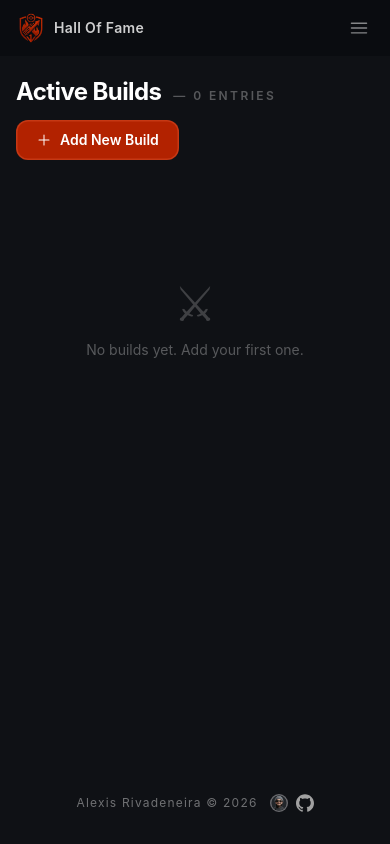
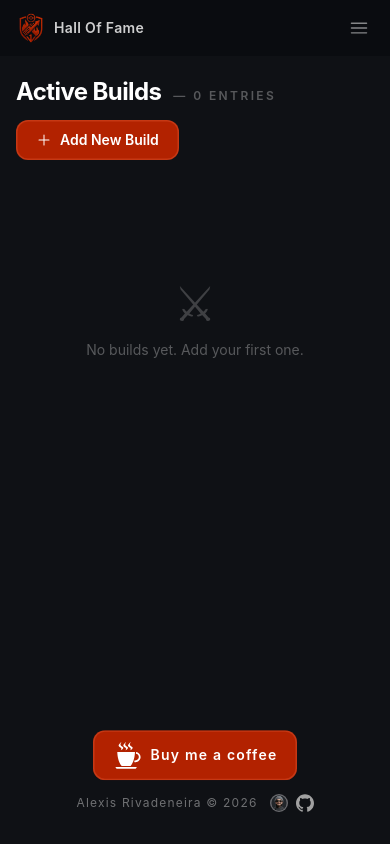
Before and after one commit to alexisriva/hall-of-fame, a React (Vite) app: page /builds in a window 390 px wide. Built offline with nearby package versions, Linux system fonts and the light colour scheme.

Commit message:
feat: add CoffeeButton component and integrate into sidebar and footer layouts

```diff
--- /dev/null
+++ b/src/components/atoms/CoffeeButton.tsx
@@ -0,0 +1,37 @@
+import type { FC, CSSProperties } from "react";
+import { GiCoffeeCup } from "react-icons/gi";
+
+interface Props {
+  className?: string;
+  style?: CSSProperties;
+}
+
+const CoffeeButton: FC<Props> = ({ className, style }: Props) => {
+  const base =
+    "inline-flex items-center justify-center gap-2 rounded-xl font-semibold text-sm transition-all duration-300 cursor-pointer select-none disabled:opacity-50 disabled:cursor-not-allowed";
+
+  const spring = "hover:scale-[1.03] active:scale-[0.97]";
+  const _style = {
+    ...style,
+    transition:
+      "transform 0.3s cubic-bezier(0.34, 1.56, 0.64, 1), opacity 0.2s ease",
+  };
+
+  const primary =
+    "bg-[#b22200] text-white px-5 py-2.5 shadow-[0_0_0_1.5px_rgba(255,120,80,0.25)_inset] hover:bg-[#c82500]";
+
+  return (
+    <a
+      style={_style}
+      className={[base, spring, primary, className, "animate-bounce"].join(" ")}
+      href="https://ppls.me/kqvTswZRmfMxGKbtqa4V0w"
+      target="_blank"
+      rel="noopener noreferrer"
+    >
+      <GiCoffeeCup size={30} />
+      Buy me a coffee
+    </a>
+  );
+};
+
+export default CoffeeButton;
--- /dev/null
+++ b/src/components/organisms/Footer.tsx
@@ -0,0 +1,42 @@
+import { SiGithub } from "react-icons/si";
+import avatar from "../../assets/avatar.png";
+import CoffeeButton from "../atoms/CoffeeButton";
+
+const Footer = () => (
+  <footer className="flex flex-col items-center gap-3 text-xs py-8 tracking-widest text-white z-10">
+    <div className="md:hidden">
+      <CoffeeButton className="animate-bounce" />
+    </div>
+    <div className="flex justify-center gap-3 items-center">
+      <p className="opacity-40">
+        Alexis Rivadeneira © {new Date().getFullYear()}
+      </p>
+      <div className="flex gap-2">
+        <a
+          href="https://alexisrivadeneira.com"
+          target="_blank"
+          rel="noopener noreferrer"
+          className="hover:scale-110 transition-colors text-sm font-medium uppercase tracking-wider flex items-center gap-2"
+        >
+          <img
+            src={avatar}
+            alt="Alexis Rivadeneira"
+            title="Alexis Rivadeneira"
+            style={{ width: 18, height: 18 }}
+            className="rounded-full"
+          />
+        </a>
+        <a
+          href="https://github.com/alexisriva/hall-of-fame"
+          target="_blank"
+          rel="noopener noreferrer"
+          className="text-neutral-400 hover:text-white hover:scale-110 transition-colors text-sm font-medium uppercase tracking-wider flex items-center gap-2 cursor-pointer"
+        >
+          <SiGithub size={18} />
+        </a>
+      </div>
+    </div>
+  </footer>
+);
+
+export default Footer;
--- a/src/components/organisms/Sidebar.tsx
+++ b/src/components/organisms/Sidebar.tsx
@@ -1,4 +1,4 @@
-import { useState, type FC } from "react";
+import { useState, useEffect, type FC } from "react";
 import { useLocation, useNavigate } from "react-router-dom";
 import {
   HiOutlineSquare3Stack3D,
@@ -7,6 +7,7 @@ import {
 } from "react-icons/hi2";
 import { TbTriangleSquareCircle } from "react-icons/tb";
 import { SlTrophy } from "react-icons/sl";
+import CoffeeButton from "../atoms/CoffeeButton";
 import Tile from "../molecules/Tile";
 import pokeball from "../../assets/pokeball.png";
 
@@ -32,6 +33,16 @@ const Sidebar: FC = () => {
   const location = useLocation();
   const navigate = useNavigate();
   const [collapsed, setCollapsed] = useState(false);
+  const [showCoffee, setShowCoffee] = useState(true);
+
+  useEffect(() => {
+    if (collapsed) {
+      setShowCoffee(false);
+    } else {
+      const t = setTimeout(() => setShowCoffee(true), 120);
+      return () => clearTimeout(t);
+    }
+  }, [collapsed]);
 
   return (
     <aside
@@ -58,7 +69,7 @@ const Sidebar: FC = () => {
           className="flex gap-0.5 items-center text-white/25 text-xs mt-0.5 transition-opacity duration-100 whitespace-nowrap"
           style={{
             opacity: collapsed ? 0 : 1,
-            transitionDelay: collapsed ? "0ms" : "150ms",
+            transitionDelay: collapsed ? "0ms" : "120ms",
           }}
         >
           <img src={pokeball} width={18} alt="Logo" className="shrink-0" />
@@ -81,9 +92,11 @@ const Sidebar: FC = () => {
       </nav>
 
       {/* Toggle */}
+      <div className="mt-auto flex flex-col gap-3">
+        {showCoffee && <CoffeeButton />}
         <button
           onClick={() => setCollapsed((c) => !c)}
-        className={`${collapsed ? "justify-center" : "justify-end pr-3"} mt-auto flex items-center w-full py-2 rounded-xl text-white/30 hover:text-white/60 hover:bg-white/5 transition-all duration-200 cursor-pointer`}
+          className={`${collapsed ? "justify-center" : "justify-end pr-3"} flex items-center w-full py-2 rounded-xl text-white/30 hover:text-white/60 hover:bg-white/5 transition-all duration-200 cursor-pointer`}
           title={collapsed ? "Expand sidebar" : "Collapse sidebar"}
         >
           {collapsed ? (
@@ -92,6 +105,7 @@ const Sidebar: FC = () => {
             <HiOutlineChevronLeft size={16} />
           )}
         </button>
+      </div>
     </aside>
   );
 };
--- a/src/components/templates/AppLayout.tsx
+++ b/src/components/templates/AppLayout.tsx
@@ -2,8 +2,7 @@ import type { FC } from "react";
 import { Outlet } from "react-router-dom";
 import Sidebar from "../organisms/Sidebar";
 import TopNav from "../organisms/TopNav";
-import { SiGithub } from "react-icons/si";
-import avatar from "../../assets/avatar.png";
+import Footer from "../organisms/Footer";
 
 const AppLayout: FC = () => (
   <div className="flex flex-col md:flex-row h-screen overflow-hidden text-white bg-[#0F1115]">
@@ -13,35 +12,7 @@ const AppLayout: FC = () => (
       <div className="flex-1">
         <Outlet />
       </div>
-      <footer className="flex justify-center gap-3 items-center text-xs py-8 tracking-widest text-white z-10 relative">
-        <p className="opacity-40">
-          Alexis Rivadeneira © {new Date().getFullYear()}
-        </p>
-        <div className="flex gap-2">
-          <a
-            href="https://alexisrivadeneira.com"
-            target="_blank"
-            rel="noopener noreferrer"
-            className="hover:scale-110 transition-colors text-sm font-medium uppercase tracking-wider flex items-center gap-2"
-          >
-            <img
-              src={avatar}
-              alt="Alexis Rivadeneira"
-              title="Alexis Rivadeneira"
-              style={{ width: 18, height: 18 }}
-              className="rounded-full"
-            />
-          </a>
-          <a
-            href="https://github.com/alexisriva/hall-of-fame"
-            target="_blank"
-            rel="noopener noreferrer"
-            className="text-neutral-400 hover:text-white hover:scale-110 transition-colors text-sm font-medium uppercase tracking-wider flex items-center gap-2 cursor-pointer"
-          >
-            <SiGithub size={18} />
-          </a>
-        </div>
-      </footer>
+      <Footer />
     </main>
   </div>
 );
```
Lines whose indentation alone changed are shown as unchanged.
